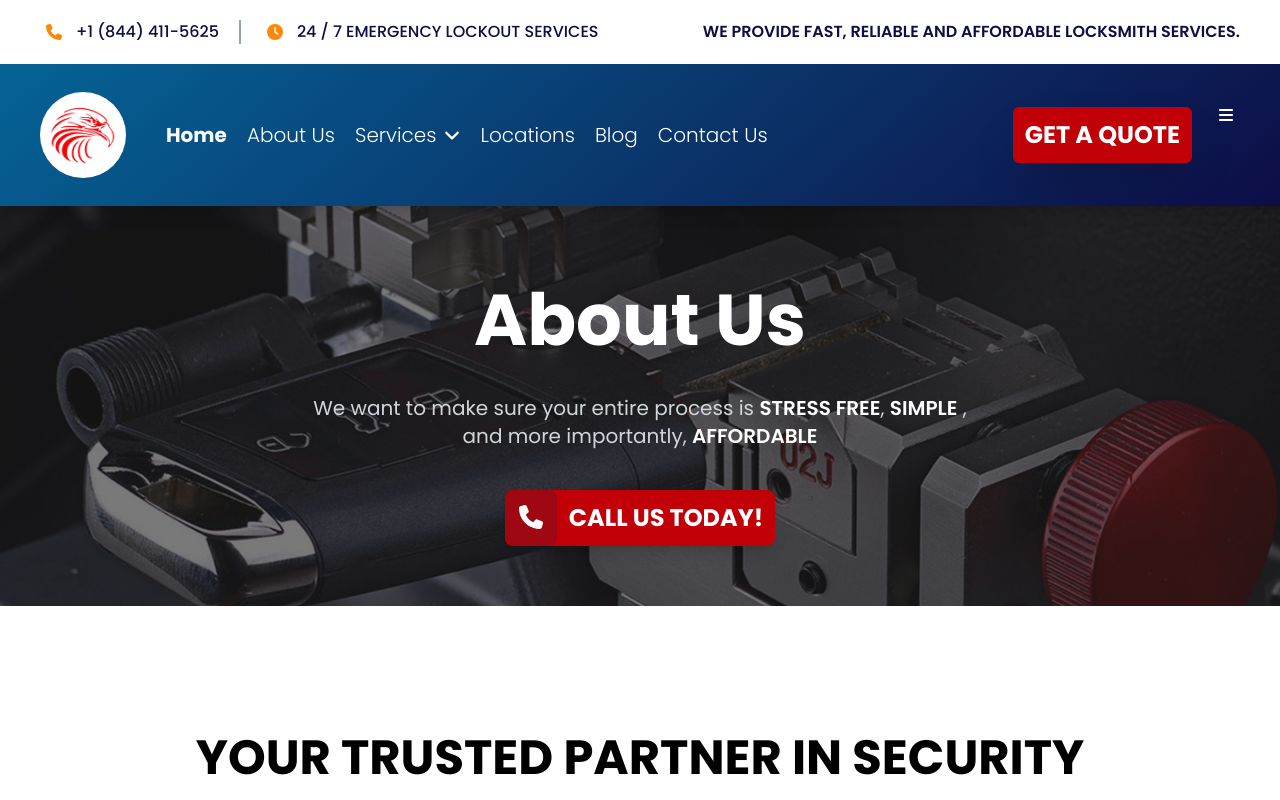
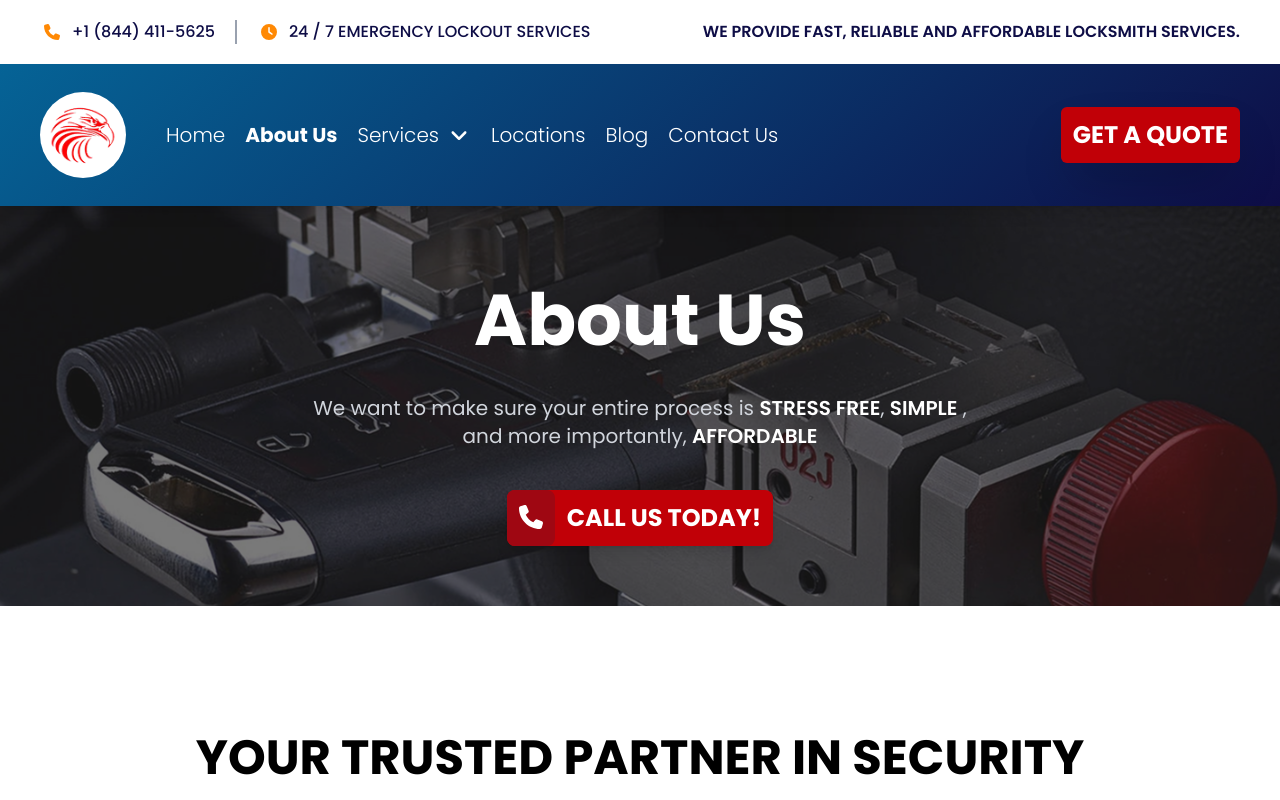
Before and after one commit to wilhelmusolejr/eagle-locksmith, a Next.js app: page /about in a window 1280 px wide. Shown: the top 800 px of the page. Built offline with nearby package versions, Linux system fonts and the light colour scheme.

Commit message:
add font bold depending on the page

```diff
--- a/src/app/globals.css
+++ b/src/app/globals.css
@@ -125,3 +125,14 @@ nav.navigator {
     overflow: hidden; /* optional: to make sure child elements like ::after respect the radius */
   }
 }
+
+@media (min-width: 1024px) {
+  .custom-nav-toggle {
+    display: none !important;
+  }
+}
+
+svg {
+  width: 1.5rem;
+  height: 1.5rem;
+}
--- a/src/app/locations/page.js
+++ b/src/app/locations/page.js
@@ -303,7 +303,7 @@ export default function LocationPage() {
               <h3 className="text-xl font-medium text-center  text-red-700 mb-10">
                 Cities & Communities We Serve
               </h3>
-              <ul class="grid grid-cols-1 sm:grid-cols-2 md:grid-cols-3 gap-2 p-4 text-gray-700">
+              <ul className="grid grid-cols-1 sm:grid-cols-2 md:grid-cols-3 gap-2 p-4 text-gray-700">
                 {locations.map((location, index) => (
                   <li key={index} className="flex items-center gap-2 ">
                     <Icon icon={faLocationDot} className={"w-4"} />
--- a/src/components/Navigator.js
+++ b/src/components/Navigator.js
@@ -1,14 +1,23 @@
+"use client";
+
 import Logo from "./Logo";
 import Icon from "./Icon";
-import {
-  faAngleDown,
-  faBars,
-  faD,
-  faDownLong,
-} from "@fortawesome/free-solid-svg-icons";
+import { faAngleDown, faBars } from "@fortawesome/free-solid-svg-icons";
 import Link from "next/link";
+import { usePathname } from "next/navigation";
 
 export default function Navigator() {
+  const pathname = usePathname();
+
+  const navLinks = [
+    { name: "Home", path: "/" },
+    { name: "About us", path: "/about" },
+    { name: "Services", path: "/services" },
+    { name: "Locations", path: "/locations" },
+    { name: "Blog", path: "#" },
+    { name: "Contact us", path: "/contact" },
+  ];
+
   return (
     <nav className="z-20 navigator text-white shadow-lg sticky top-0">
       <div className="flex items-center justify-between px-5 xl:px-10 py-7 ">
@@ -17,10 +26,10 @@ export default function Navigator() {
           <Logo size={70} className="w-fit" />
 
           <ul className="capitalize font-light items-center gap-5 hidden lg:flex text-xl">
-            <li className="font-bold">
+            <li className={`${pathname === "/" ? "font-bold" : ""}`}>
               <Link href="/">Home</Link>
             </li>
-            <li className="">
+            <li className={`${pathname === "/about" ? "font-bold" : ""}`}>
               <Link href="/about">About us</Link>
             </li>
 
@@ -56,19 +65,20 @@ export default function Navigator() {
                 </li>
               </ul>
             </li>
-            <li className="">
+
+            <li className={`${pathname === "/locations" ? "font-bold" : ""}`}>
               <Link href="/locations">Locations</Link>
             </li>
-            <li className="">
-              <a href="#">Blog</a>
+            <li className={`${pathname === "/blog" ? "font-bold" : ""}`}>
+              <a href="/blog">Blog</a>
             </li>
-            <li className="">
+            <li className={`${pathname === "/contact" ? "font-bold" : ""}`}>
               <Link href="/contact">Contact us</Link>
             </li>
           </ul>
         </div>
 
-        <div className="flex flex-row gap-5">
+        <div className="flex items-center flex-row gap-5">
           {/* CTA */}
           <div className="cta">
             <button className="p-3 md:text-2xl shadow-2xl cursor-pointer font-bold uppercase bg-red-700 rounded-md btn btn-primary hover:bg-red-800 hover:shadow-xl transition-all duration-300">
@@ -77,7 +87,7 @@ export default function Navigator() {
           </div>
 
           {/* BAR */}
-          <Icon icon={faBars} className="w-7 lg:hidden" />
+          <Icon icon={faBars} className="w-7 custom-nav-toggle" />
         </div>
       </div>
     </nav>
```
